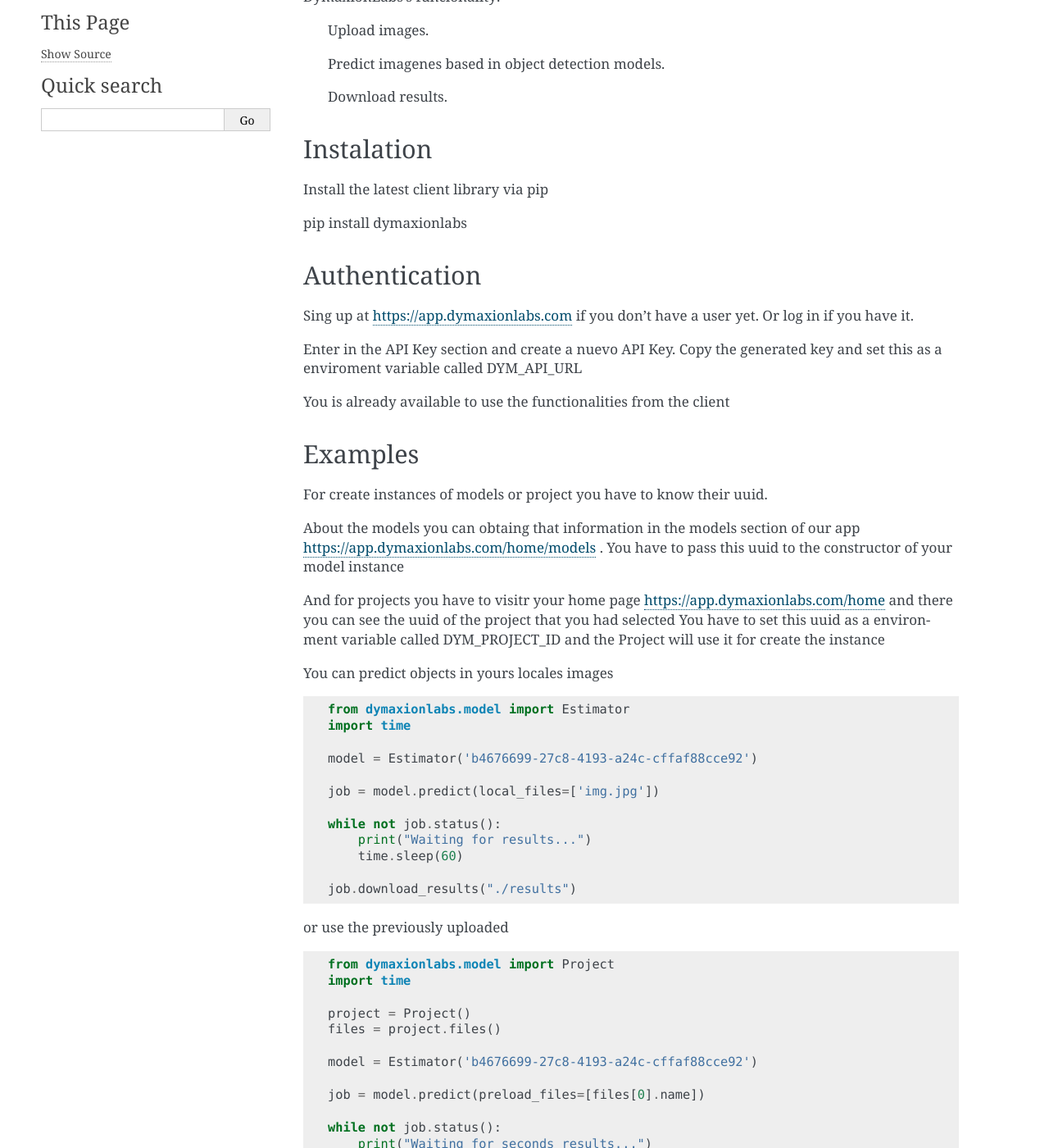
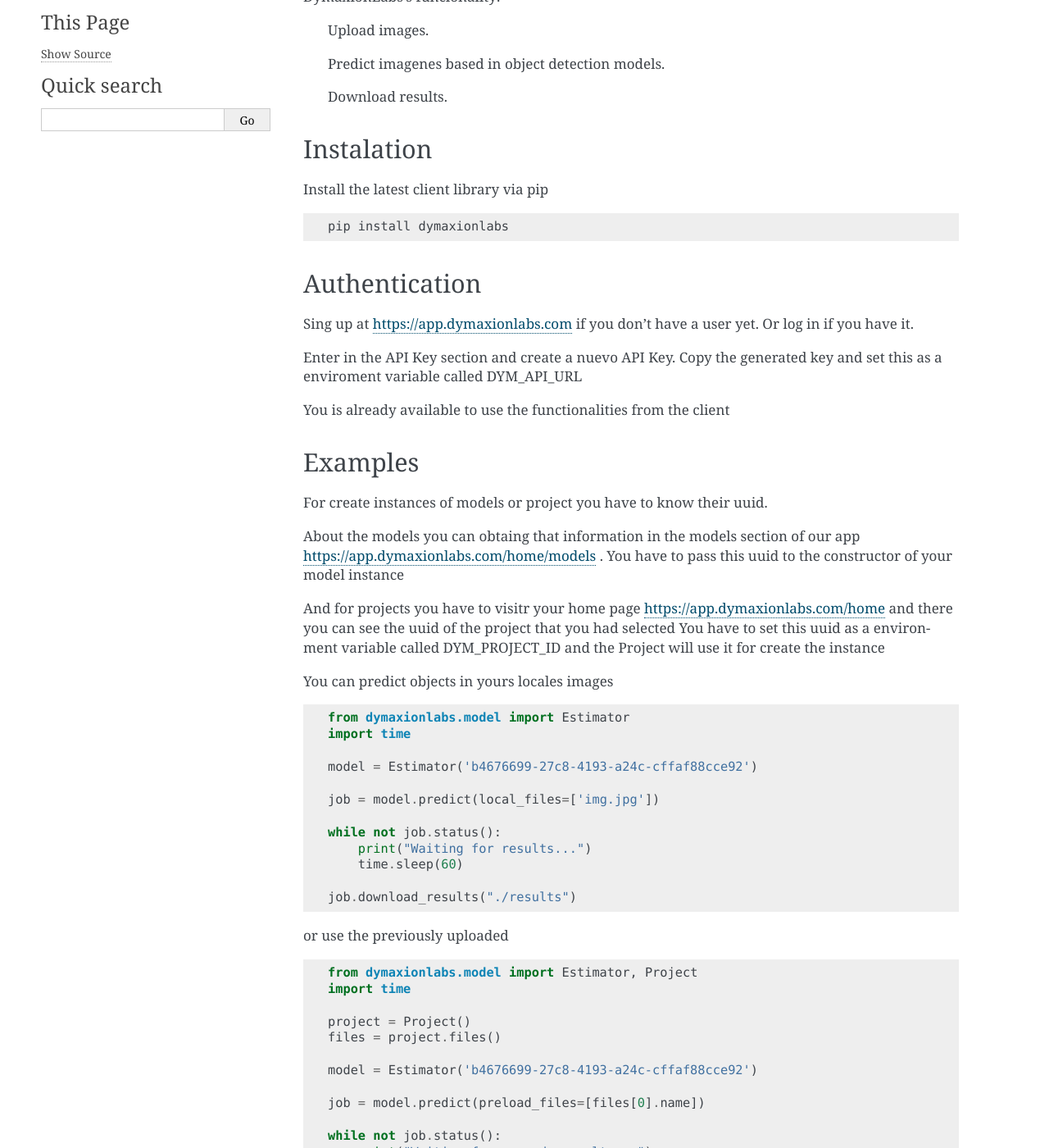
Before and after one commit to dymaxionlabs/python-sdk, a Sphinx documentation site: the page built from docs/index.rst, in a window 1280 px wide and 1400 px high, scrolled down 263 px. Shown: the whole window at 82% size. Built offline with Sphinx 7.4.7, drawn with Linux system fonts in a browser that asks for light colours.

Commit message:
minors fixes

```diff
--- a/docs/index.rst
+++ b/docs/index.rst
@@ -23,7 +23,9 @@
 
 Install the latest client library via pip
 
-pip install dymaxionlabs
+.. code-block:: bash
+
+    pip install dymaxionlabs
 
 
 Authentication
@@ -72,7 +74,7 @@
 
 .. code-block:: python
 
-    from dymaxionlabs.model import Project
+    from dymaxionlabs.model import Estimator, Project
     import time
 
     project = Project()
```
